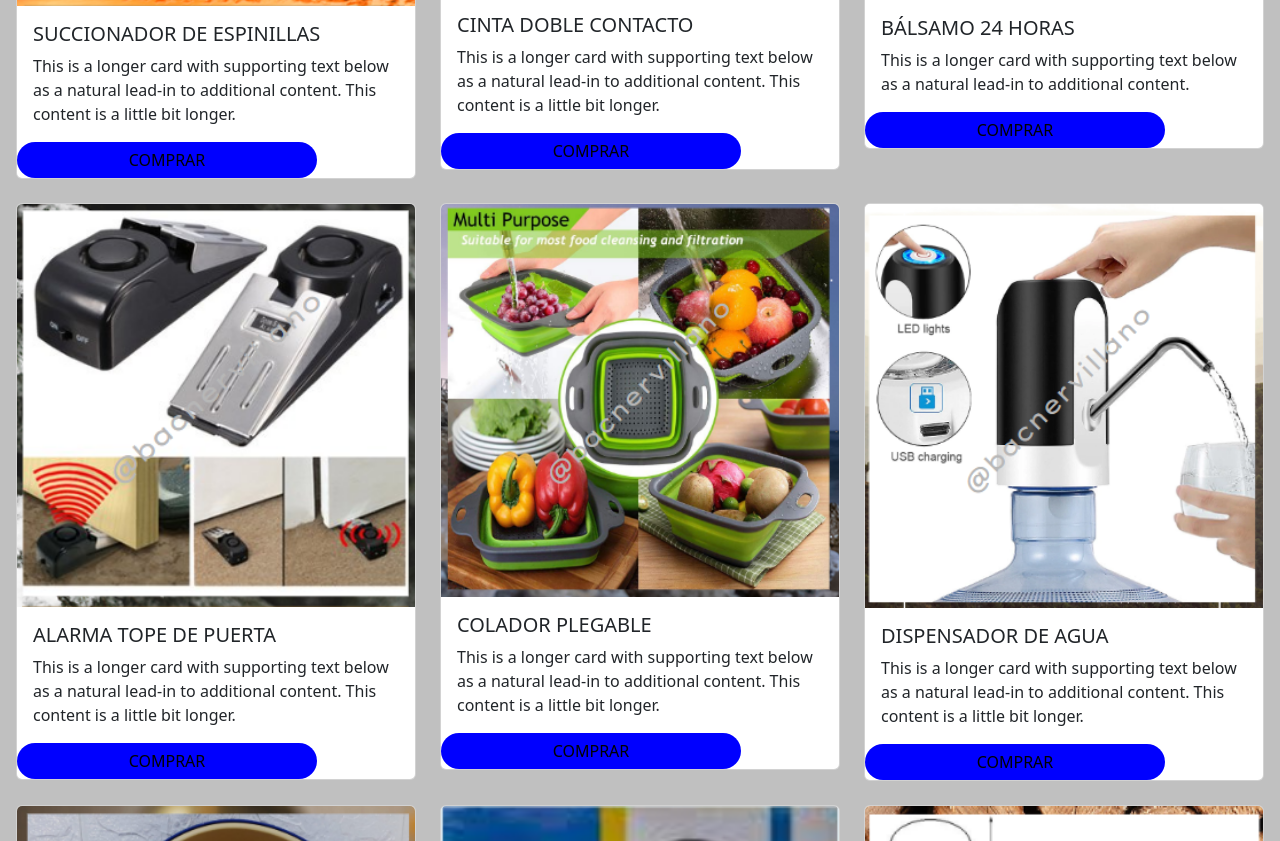
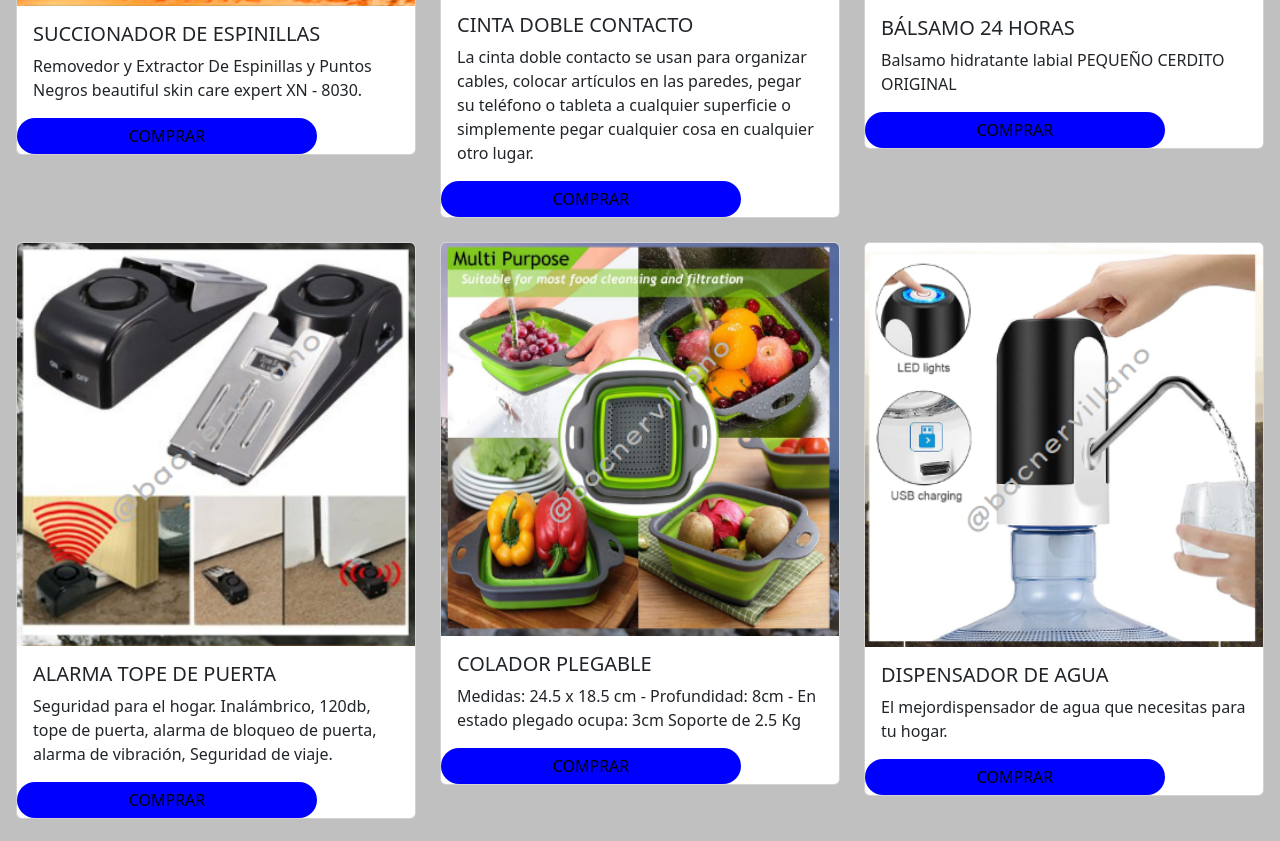
Before and after one commit to SueS16/OrbitStore, a website: page pages/productos.html in a window 1280 px wide. Shown: the part 538-1379 px from the top of the page. Drawn offline with nearby package versions, Linux system fonts and the light colour scheme.

Commit message:
proyecto subido

```diff
--- a/pages/productos.html
+++ b/pages/productos.html
@@ -67,8 +67,8 @@
                                 <h5 class="card-title">SUCCIONADOR
                                     DE ESPINILLAS
                                 </h5>
-                                <p class="card-text">This is a longer card with supporting text below as a natural
-                                    lead-in to additional content. This content is a little bit longer.</p>
+                                <p class="card-text">Removedor y Extractor De Espinillas y Puntos Negros beautiful skin
+                                    care expert XN - 8030.</p>
                             </div>
                             <button class="boton-compras">COMPRAR</button>
                         </div>
@@ -81,8 +81,9 @@
                                 <h5 class="card-title">CINTA DOBLE
                                     CONTACTO
                                 </h5>
-                                <p class="card-text">This is a longer card with supporting text below as a natural
-                                    lead-in to additional content. This content is a little bit longer.</p>
+                                <p class="card-text">La cinta doble contacto se usan para organizar cables, colocar
+                                    artículos en las paredes, pegar su teléfono o tableta a cualquier superficie o
+                                    simplemente pegar cualquier cosa en cualquier otro lugar.</p>
                             </div>
                             <button class="boton-compras">COMPRAR</button>
                         </div>
@@ -94,8 +95,7 @@
                             <div class="card-body">
                                 <h5 class="card-title">BÁLSAMO 24 HORAS
                                 </h5>
-                                <p class="card-text">This is a longer card with supporting text below as a natural
-                                    lead-in to additional content.</p>
+                                <p class="card-text">Balsamo hidratante labial PEQUEÑO CERDITO ORIGINAL</p>
                             </div>
                             <button class="boton-compras">COMPRAR</button>
                         </div>
@@ -108,8 +108,11 @@
                                 <h5 class="card-title">ALARMA TOPE
                                     DE PUERTA
                                 </h5>
-                                <p class="card-text">This is a longer card with supporting text below as a natural
-                                    lead-in to additional content. This content is a little bit longer.</p>
+                                <p class="card-text">Seguridad para el hogar.
+                                    Inalámbrico, 120db, tope de puerta, alarma de bloqueo de puerta, alarma de
+                                    vibración,
+                                    Seguridad de viaje.
+                                </p>
                             </div>
                             <button class="boton-compras">COMPRAR</button>
                         </div>
@@ -122,8 +125,10 @@
                                 <h5 class="card-title">COLADOR
                                     PLEGABLE
                                 </h5>
-                                <p class="card-text">This is a longer card with supporting text below as a natural
-                                    lead-in to additional content. This content is a little bit longer.</p>
+                                <p class="card-text">Medidas: 24.5 x 18.5 cm - Profundidad: 8cm - En estado plegado
+                                    ocupa: 3cm
+                                    Soporte de 2.5 Kg
+                                </p>
                             </div>
                             <button class="boton-compras">COMPRAR</button>
                         </div>
@@ -136,8 +141,7 @@
                                 <h5 class="card-title">DISPENSADOR
                                     DE AGUA
                                 </h5>
-                                <p class="card-text">This is a longer card with supporting text below as a natural
-                                    lead-in to additional content. This content is a little bit longer.</p>
+                                <p class="card-text">El mejordispensador de agua que necesitas para tu hogar.</p>
                             </div>
                             <button class="boton-compras">COMPRAR</button>
                         </div>
@@ -150,8 +154,7 @@
                                 <h5 class="card-title">TAZÓN ESCURRIDOR
                                     FISH
                                 </h5>
-                                <p class="card-text">This is a longer card with supporting text below as a natural
-                                    lead-in to additional content. This content is a little bit longer.</p>
+                                <p class="card-text">El tazón escurridor que más te va a gustar.</p>
                             </div>
                             <button class="boton-compras">COMPRAR</button>
                         </div>
@@ -164,8 +167,8 @@
                                 <h5 class="card-title">CUADERNO DONALD
                                     TAMANO A5
                                 </h5>
-                                <p class="card-text">This is a longer card with supporting text below as a natural
-                                    lead-in to additional content. This content is a little bit longer.</p>
+                                <p class="card-text">El cuaderno del pat Donald para que apuntes todos tus pendientes.
+                                </p>
                             </div>
                             <button class="boton-compras">COMPRAR</button>
                         </div>
@@ -176,8 +179,8 @@
                             <img src="../imgs/producto 9.png" class="card-img-top" alt="pastillero">
                             <div class="card-body">
                                 <h5 class="card-title">PASTILLERO</h5>
-                                <p class="card-text">This is a longer card with supporting text below as a natural
-                                    lead-in to additional content. This content is a little bit longer.</p>
+                                <p class="card-text">Cotiene compartimentos que te servirán para organizar tus pastillas
+                                    y llevarlas contigo si es necesario.</p>
                             </div>
                             <button class="boton-compras">COMPRAR</button>
                         </div>
@@ -188,8 +191,7 @@
                             <img src="../imgs/producto 10.png" class="card-img-top" alt="maceta">
                             <div class="card-body">
                                 <h5 class="card-title">HUMANOIDE CON PLANTA</h5>
-                                <p class="card-text">This is a longer card with supporting text below as a natural
-                                    lead-in to additional content. This content is a little bit longer.</p>
+                                <p class="card-text">Bella maceta con forma de humanoides haciendo yoga. Ideal apra decorar tu sala u oficina.</p>
                             </div>
                             <button class="boton-compras">COMPRAR</button>
                         </div>
@@ -201,8 +203,7 @@
                             <div class="card-body">
                                 <h5 class="card-title">VENTILADOR
                                 </h5>
-                                <p class="card-text">This is a longer card with supporting text below as a natural
-                                    lead-in to additional content. This content is a little bit longer.</p>
+                                <p class="card-text">Un ventilador que te puede ayudar a cuando tengas calor sin necesidad de sostenerlo con las manos.</p>
                             </div>
                             <button class="boton-compras">COMPRAR</button>
                         </div>
```
Also changed, not shown: css/styles.css, scss/_contacto.scss (line endings or trailing spaces), 1 other file.
